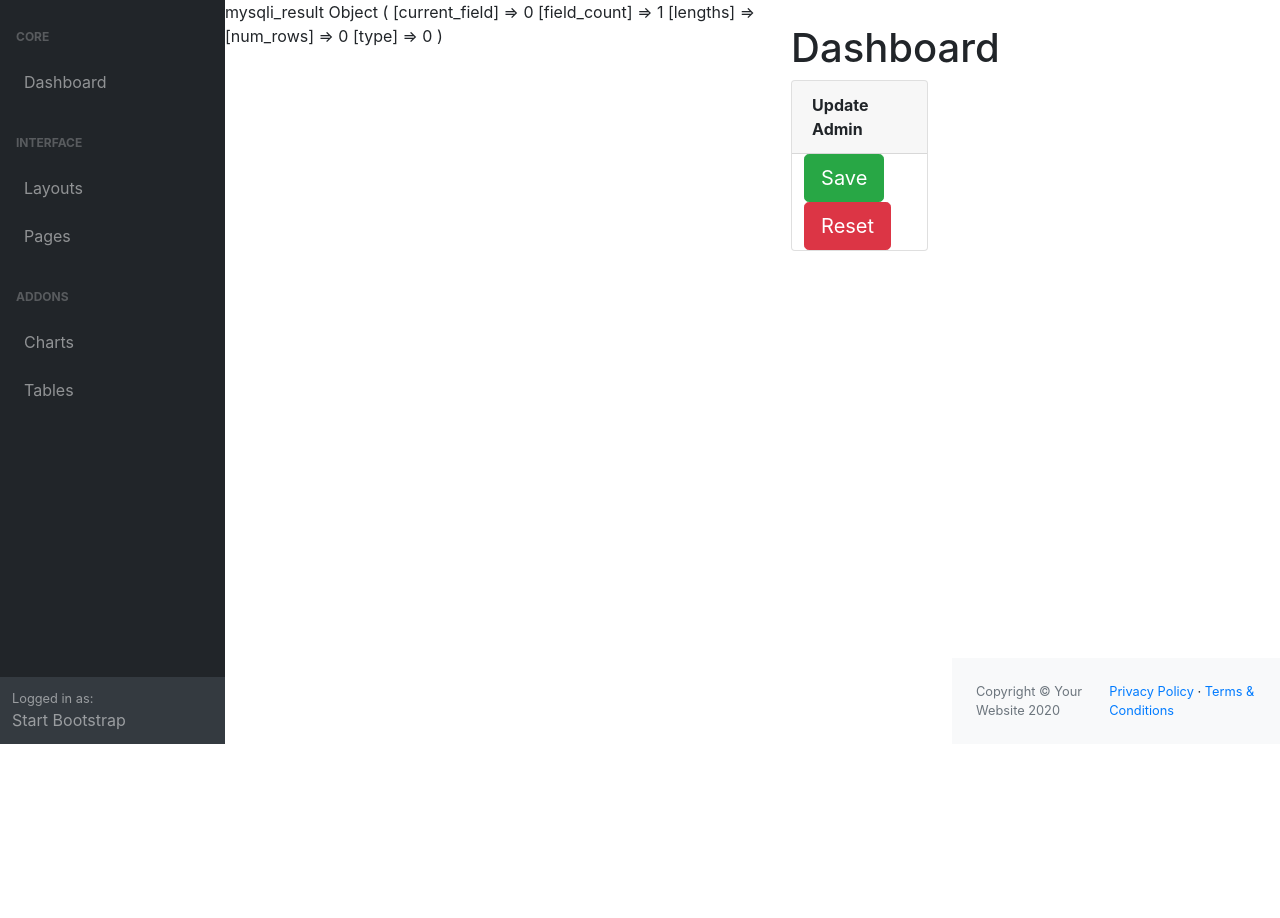
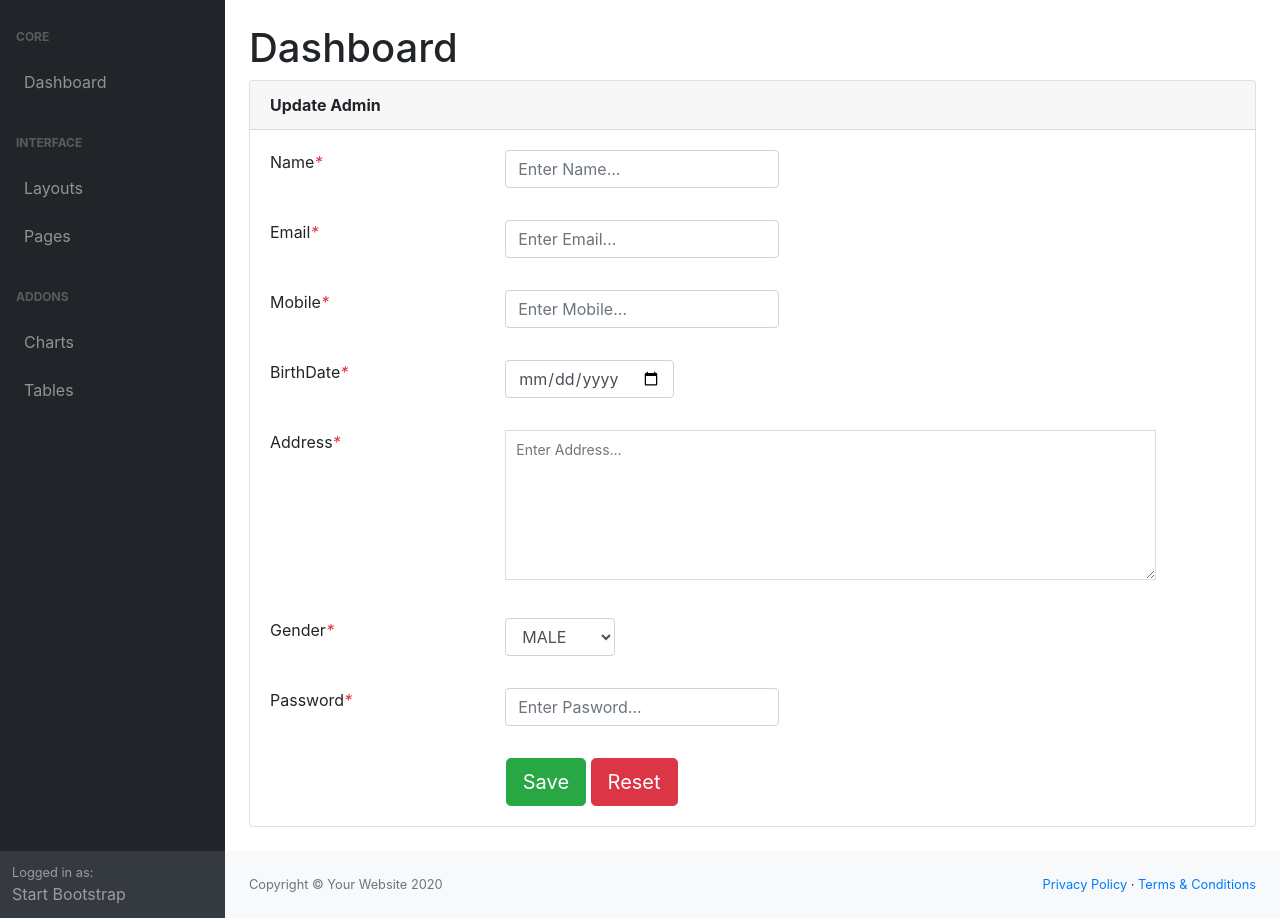
Before and after one commit to sunilchauhan940/library-management-system, a PHP site: page /update_data.php?id=1 in a window 1280 px wide. Shown: the part 56-974 px from the top of the page. Before the commit the page ends 800 px from the top, so only its background shows below. Run offline with PHP 8.4, Linux system fonts and the light colour scheme; tables that the repository leaves empty or names only in its code hold one stand-in row (values such as "Sample post"); data that the repository does not hold is empty.

Commit message:
complete crud oprations

```diff
--- a/assets/view/display_page.php
+++ b/assets/view/display_page.php
@@ -69,8 +69,8 @@
                                                 <td><?php echo $row->address;?></td>
                                                 <td><?php echo $row->gender;?></td>
                                                 <td><?php echo $row->password;?></td>
-                                                <td><a href="?page=<?php echo $_GET['page']; ?>&edit=<?php echo $row->id?>" class="btn btn-info">Edit</a></td>
-                                                <td><a href="<a href=view/delete_data.php?id=<?php $row->id ?>" class="btn btn-danger">Delete</a></td>
+                                                <td><a href="update_data.php?id=<?php echo $row->id ?>" class="btn btn-info">Edit</a></td>
+                                                <td><a href="assets/view/delete_data.php?id=<?php echo $row->id ?>" class="btn btn-danger">Delete</a></td>
                                             </tr>
                                             <?php
                                                 endwhile;
--- a/assets/view/update_page.php
+++ b/assets/view/update_page.php
@@ -1,7 +1,7 @@
 <?php
     include "controllers/conn.php";
-    $result = $mysqli->query("select * from librarians where id=2") or die($mysqli->error);
-    print_r($result);
+    $id = $_REQUEST['id'];
+    $result = $mysqli->query("select * from librarians where id='$id'") or die($mysqli->error);
 ?>
 <div id="layoutSidenav_content">
                 <main>
@@ -17,12 +17,12 @@
                                 while ($row = $result->fetch_object()):
                             ?>
                             <div class="card-body">
-                                <form method="post" action="update.php/<?php $row->id ?>">
+                                <form method="post" action="assets/view/update.php?id=<?php echo $row->id ?>">
                                     <div class="form-group row">
                                         <label class="col-xl-3">Name<i class="text-danger">*</i></label>
                                         <div class="form-group">
                                             <div class="col-xs-7">
-                                                <input name="name" type="text" class="form-control" id="name" placeholder="Enter Name..." value="<?php $row->name ?>" required>
+                                                <input name="name" type="text" class="form-control" id="name" placeholder="Enter Name..." value="<?php echo  $row->name ?>" required>
                                             </div>
                                         </div>
                                     </div>
@@ -30,7 +30,7 @@
                                         <label class="col-xl-3">Email<i class="text-danger">*</i></label>
                                         <div class="form-group">
                                             <div class="col-xs-7">
-                                                <input name="email" type="text" class="form-control" id="" placeholder="Enter Email..." value="<?php $row->email ?>" required>
+                                                <input name="email" type="text" class="form-control" id="" placeholder="Enter Email..." value="<?php echo  $row->email ?>" required>
                                             </div>
                                         </div>
                                     </div>
@@ -38,7 +38,7 @@
                                         <label class="col-xl-3">Mobile<i class="text-danger">*</i></label>
                                         <div class="form-group">
                                             <div class="col-xs-7">
-                                                <input name="mobile" type="text" class="form-control" id="" placeholder="Enter Mobile..." value="<?php $row->mobile ?>" required>
+                                                <input name="mobile" type="text" class="form-control" id="" placeholder="Enter Mobile..." value="<?php echo $row->mobile ?>" required>
                                             </div>
                                         </div>
                                     </div>
@@ -46,7 +46,7 @@
                                         <label class="col-xl-3">BirthDate<i class="text-danger">*</i></label>
                                         <div class="form-group">
                                             <div class="col-xs-7">
-                                                <input name="birth_date" type="date" class="form-control" id="" placeholder="" value="<?php $row->date ?>" required>
+                                                <input name="birth_date" type="date" class="form-control" id="" placeholder="" value="<?php echo  $row->birth_date ?>" required>
                                             </div>
                                         </div>
                                     </div>
@@ -54,7 +54,7 @@
                                         <label class="col-xl-3">Address<i class="text-danger">*</i></label>
                                         <div class="form-group">
                                             <div class="col-xs-7">
-                                                <textarea class="textarea" placeholder="Enter Address..." name= "address" style="width: 300%; height: 150px; font-size: 14px; line-height: 18px; border: 1px solid #dddddd; padding: 10px;"><?php $row->address ?></textarea>
+                                                <textarea class="textarea" placeholder="Enter Address..." name= "address" style="width: 300%; height: 150px; font-size: 14px; line-height: 18px; border: 1px solid #dddddd; padding: 10px;"><?php echo  $row->address ?></textarea>
                                             </div>
                                         </div>
                                     </div>
@@ -74,7 +74,7 @@
                                         <label class="col-xl-3">Password<i class="text-danger">*</i></label>
                                         <div class="form-group">
                                             <div class="col-xs-7">
-                                                <input name="password" type="text" class="form-control" id="" placeholder="Enter Pasword..." value="<?php $row->password ?>" required>
+                                                <input name="password" type="text" class="form-control" id="" placeholder="Enter Pasword..." value="<?php echo  $row->password ?>" required>
                                             </div>
                                         </div>
                                     </div>
@@ -85,7 +85,6 @@
                                             <input type="reset" class="btn btn-lg btn-danger" name="Reset"/>
                                         </div>
                                     </div>
-
                                 </form>
                             </div>
                         </div>
```
Also changed, not shown: assets/view/delete_data.php (+6 -5 lines), assets/view/update.php (+4 -3 lines), index.php (line endings or trailing spaces).
